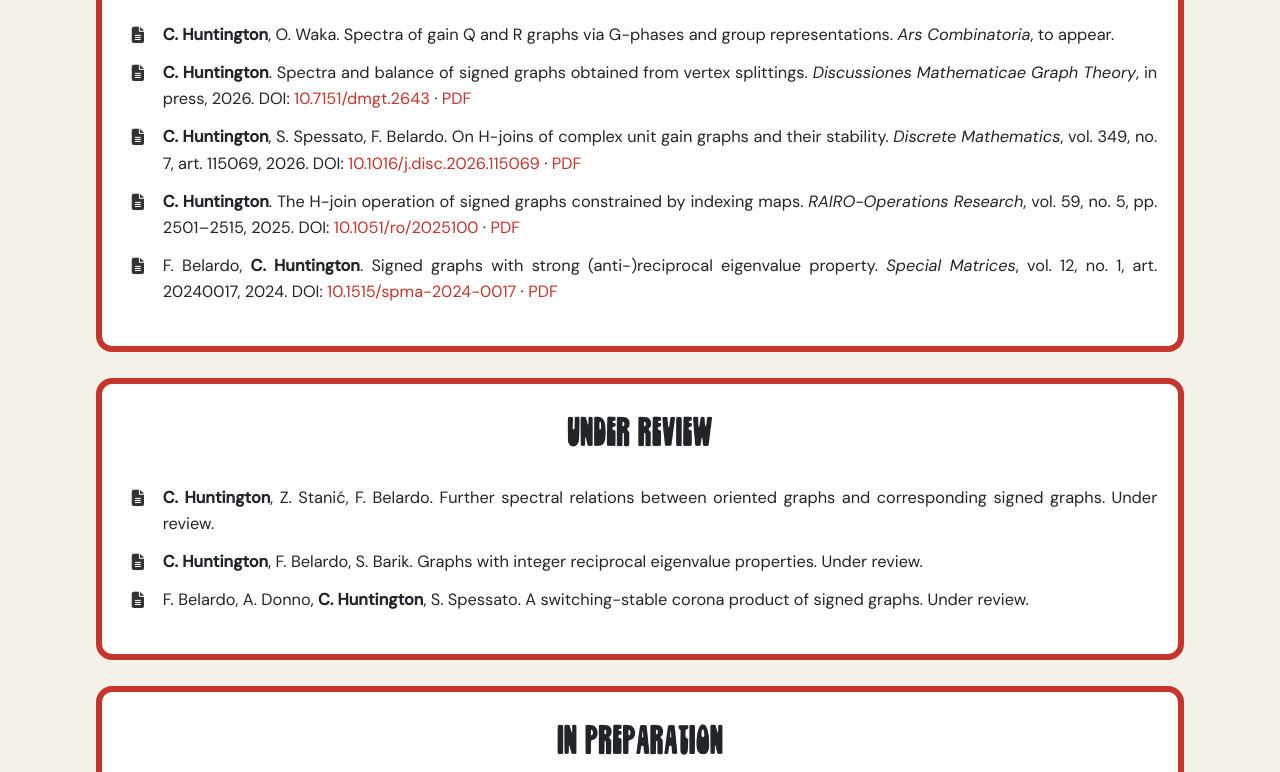
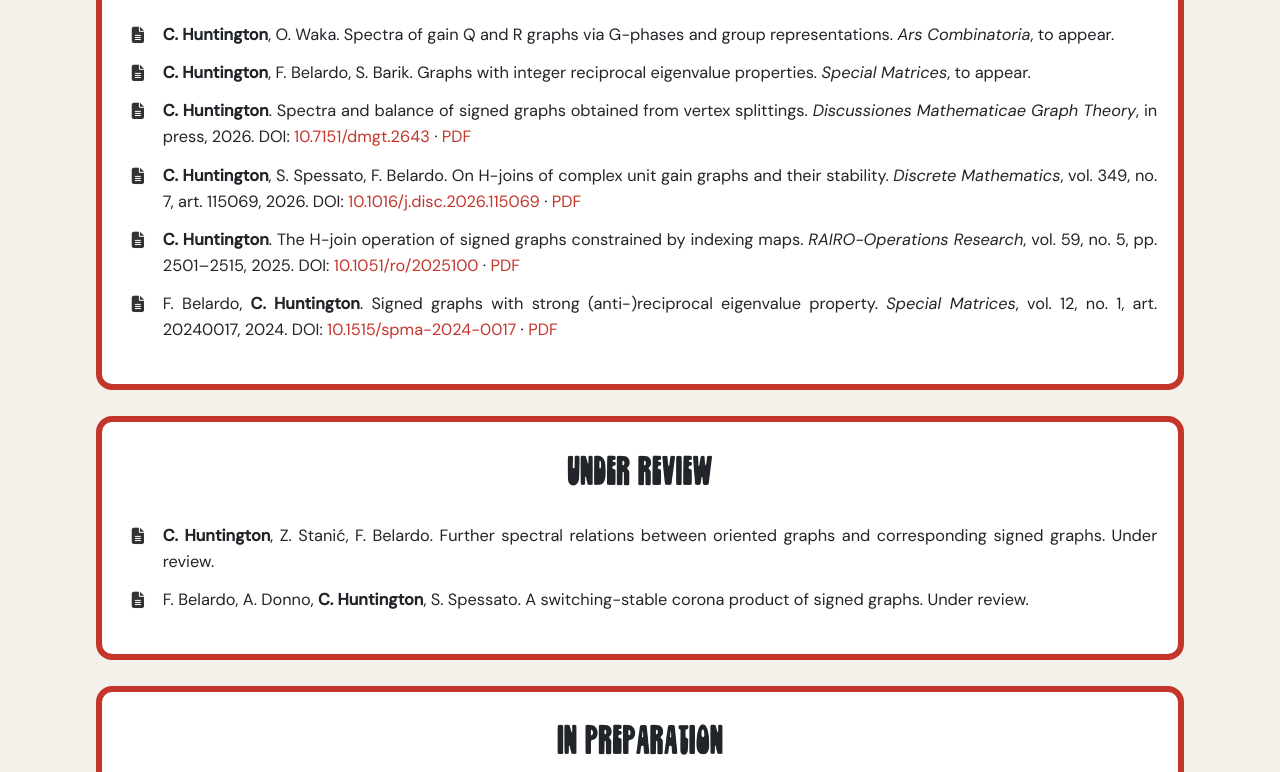
Before and after one commit to callumhuntington/callumhuntington.github.io, a website: page mathematics.html in a window 1280 px wide. Shown: the part 557-1329 px from the top of the page. Drawn offline with nearby package versions, Linux system fonts and the light colour scheme.

Commit message:
Add new paper entry in mathematics.html
Added a new paper entry for C. Huntington and others.

```diff
--- a/mathematics.html
+++ b/mathematics.html
@@ -112,6 +112,15 @@
 <div class="paper-row">
 <i class="fa-solid fa-file-lines"></i>
 <span class="paper-text">
+<strong>C. Huntington</strong>, F. Belardo, S. Barik. Graphs with integer reciprocal eigenvalue properties. <em>Special Matrices</em>, to appear.
+</span>
+</div>
+</li>
+
+<li>
+<div class="paper-row">
+<i class="fa-solid fa-file-lines"></i>
+<span class="paper-text">
 <strong>C. Huntington</strong>. Spectra and balance of signed graphs obtained from vertex splittings. <em>Discussiones Mathematicae Graph Theory</em>, in press, 2026. DOI:
 <a href="https://doi.org/10.7151/dmgt.2643" target="_blank" rel="noopener noreferrer">10.7151/dmgt.2643</a>
 &middot; <a href="mathpdfs/paper_dmgt26_vertexsplittings.pdf" target="_blank" rel="noopener noreferrer">PDF</a>
@@ -164,15 +173,6 @@ F. Belardo, <strong>C. Huntington</strong>. Signed graphs with strong (anti-)rec
 <i class="fa-solid fa-file-lines"></i>
 <span class="paper-text">
 <strong>C. Huntington</strong>, Z. Stanić, F. Belardo. Further spectral relations between oriented graphs and corresponding signed graphs. Under review.
-</span>
-</div>
-</li>
-
-<li>
-<div class="paper-row">
-<i class="fa-solid fa-file-lines"></i>
-<span class="paper-text">
-<strong>C. Huntington</strong>, F. Belardo, S. Barik. Graphs with integer reciprocal eigenvalue properties. Under review.
 </span>
 </div>
 </li>
```
